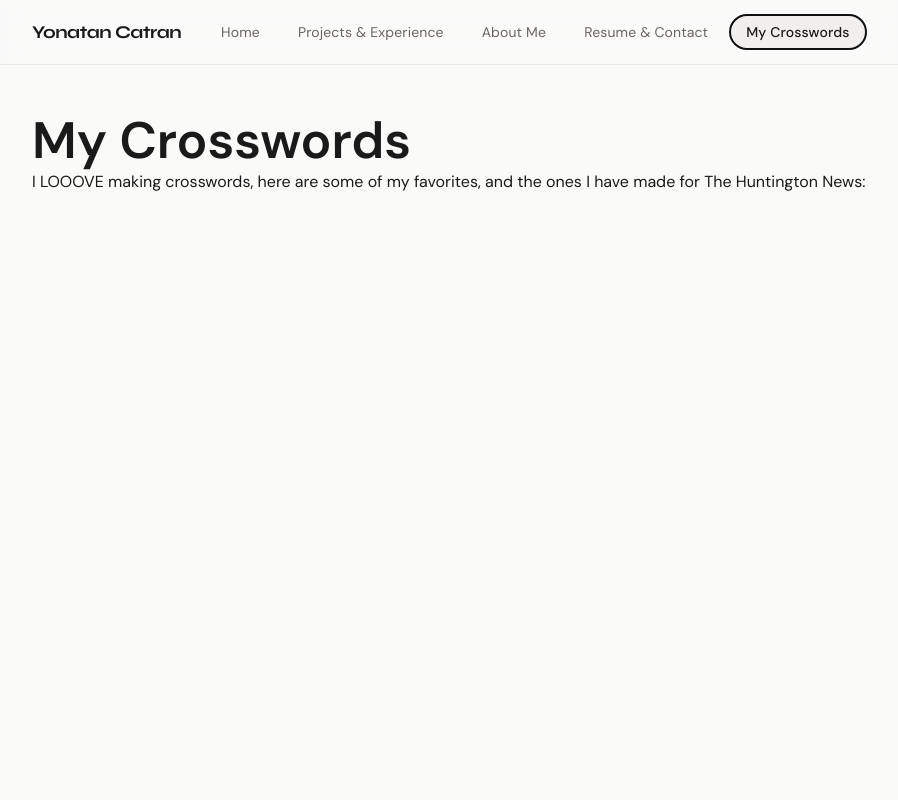
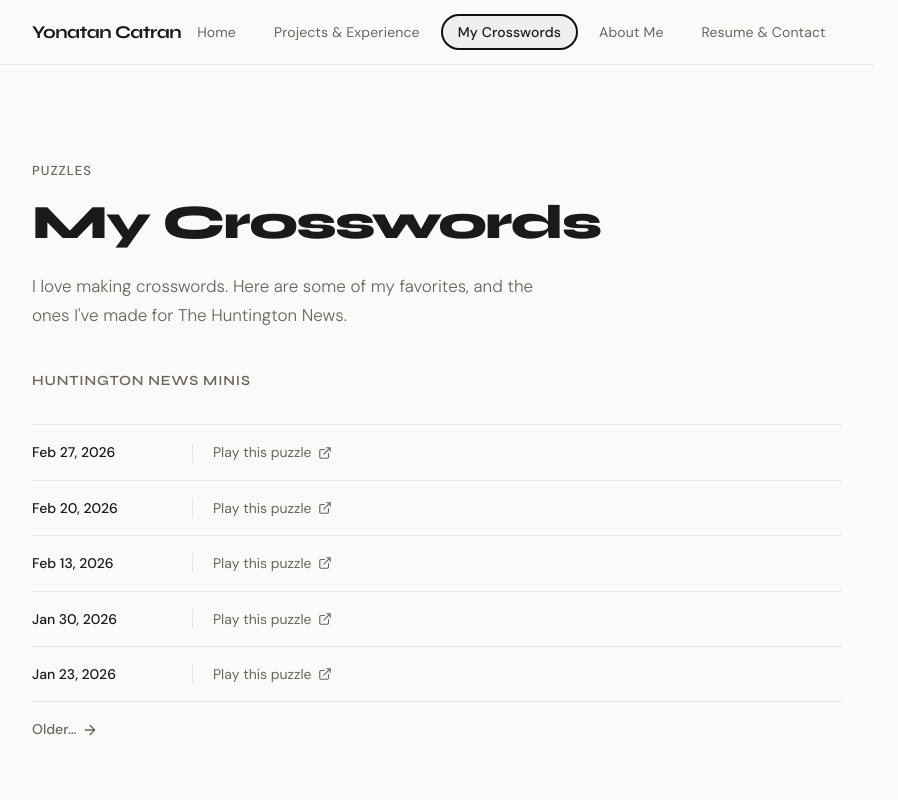
Before and after one commit to catrany/my-portfolio, a React (Vite) app: page / in a window 1280 px wide. Both pictures are taken after a click on the button "My Crosswords". Shown: the top 800 px of the page, without its empty margins (0-898 px from the left). Built offline with nearby package versions, Linux system fonts and the light colour scheme.

Commit message:
Update App.jsx

```diff
--- a/src/App.jsx
+++ b/src/App.jsx
@@ -67,6 +67,22 @@ const EXPERIENCE = [
     period: "Summer 2024 & 2025",
     description: "Lead instructor for students aged 8–13, teaching game development, robotics programming, and digital design. Adapted curriculum for diverse skill levels.",
   },
+];
+
+// --- CROSSWORD DATA ---
+const HUNTINGTON_CROSSWORDS = [
+  { date: "Feb 27, 2026", url: "https://huntnewsnu.com/91727/crossword/mini-crossword-february-28th-2026/" },
+  { date: "Feb 20, 2026", url: "https://huntnewsnu.com/91486/crossword/mini-crossword-february-20th-2026/" },
+  { date: "Feb 13, 2026", url: "https://huntnewsnu.com/91289/crossword/mini-crossword-february-13th-2026/" },
+  { date: "Jan 30, 2026", url: "https://huntnewsnu.com/90988/crossword/mini-crossword-january-30th-2026/" },
+  { date: "Jan 23, 2026", url: "https://huntnewsnu.com/90859/crossword/mini-crossword-january-23rd-2026/" },
+];
+const HUNTINGTON_ARCHIVE_URL = "https://huntnewsnu.com/staff_name/yonatan-catran/#:~:text=Mini%20Crossword%2C%20February%2027th%2C%202026";
+
+const FAVORITE_CROSSWORDS = [
+  { title: "Crossword Title 1", url: "#" },
+  { title: "Crossword Title 2", url: "#" },
+  { title: "Crossword Title 3", url: "#" },
 ];
 
 const PROFILE = {
@@ -562,6 +578,92 @@ const styles = `
   }
   .skills-list { display: flex; flex-wrap: wrap; gap: 6px; }
 
+  /* --- CROSSWORD PAGE --- */
+  .crossword-list { display: flex; flex-direction: column; gap: 0; }
+  .crossword-row {
+    display: flex;
+    align-items: center;
+    padding: 16px 0;
+    border-bottom: 1px solid var(--border);
+  }
+  .crossword-row:first-child { border-top: 1px solid var(--border); }
+  .crossword-date {
+    font-family: var(--font-body);
+    font-size: 14px;
+    font-weight: 500;
+    color: var(--text);
+    min-width: 140px;
+    flex-shrink: 0;
+  }
+  .crossword-divider {
+    width: 1px;
+    height: 20px;
+    background: var(--border);
+    margin: 0 20px;
+    flex-shrink: 0;
+  }
+  .crossword-link {
+    display: inline-flex;
+    align-items: center;
+    gap: 6px;
+    font-size: 14px;
+    font-weight: 400;
+    color: var(--text-secondary);
+    text-decoration: none;
+    transition: var(--transition);
+  }
+  .crossword-link:hover { color: var(--text); }
+  .crossword-older {
+    display: inline-flex;
+    align-items: center;
+    gap: 6px;
+    font-family: var(--font-body);
+    font-size: 14px;
+    font-weight: 500;
+    color: var(--text-secondary);
+    text-decoration: none;
+    padding: 16px 0;
+    transition: var(--transition);
+  }
+  .crossword-older:hover { color: var(--text); }
+  .crossword-older svg { transition: transform 0.2s; }
+  .crossword-older:hover svg { transform: translateX(3px); }
+  .favorites-grid {
+    display: grid;
+    grid-template-columns: repeat(auto-fill, minmax(280px, 1fr));
+    gap: 16px;
+  }
+  .favorite-card {
+    background: var(--surface);
+    border: 1px solid var(--border);
+    border-radius: var(--radius-lg);
+    padding: 20px 24px;
+    transition: var(--transition);
+    text-decoration: none;
+    color: var(--text);
+    display: block;
+  }
+  .favorite-card:hover {
+    border-color: #D0CEC9;
+    box-shadow: 0 4px 16px rgba(0,0,0,0.04);
+    transform: translateY(-2px);
+  }
+  .favorite-card h3 {
+    font-family: var(--font-display);
+    font-size: 16px;
+    font-weight: 700;
+    letter-spacing: -0.02em;
+    margin-bottom: 4px;
+  }
+  .favorite-card span {
+    font-size: 13px;
+    color: var(--text-secondary);
+    font-weight: 400;
+    display: inline-flex;
+    align-items: center;
+    gap: 4px;
+  }
+
   /* --- RESUME & CONTACT --- */
   .contact-grid {
     display: grid;
@@ -664,6 +766,9 @@ const styles = `
     .contact-grid { grid-template-columns: 1fr; gap: 40px; }
     .project-grid { grid-template-columns: 1fr; }
     .hero { padding: 48px 0 40px; }
+    .crossword-date { min-width: 100px; font-size: 13px; }
+    .crossword-divider { margin: 0 12px; }
+    .favorites-grid { grid-template-columns: 1fr; }
   }
 `;
 
@@ -691,6 +796,11 @@ const ChevronRight = () => (
 const DownloadIcon = () => (
   <svg width="16" height="16" viewBox="0 0 24 24" fill="none" stroke="currentColor" strokeWidth="2" strokeLinecap="round" strokeLinejoin="round">
     <path d="M21 15v4a2 2 0 01-2 2H5a2 2 0 01-2-2v-4M7 10l5 5 5-5M12 15V3" />
+  </svg>
+);
+const ExternalLink = () => (
+  <svg width="14" height="14" viewBox="0 0 24 24" fill="none" stroke="currentColor" strokeWidth="2" strokeLinecap="round" strokeLinejoin="round">
+    <path d="M18 13v6a2 2 0 01-2 2H5a2 2 0 01-2-2V8a2 2 0 012-2h6M15 3h6v6M10 14L21 3" />
   </svg>
 );
 
@@ -906,9 +1016,46 @@ function ProjectDetailPage({ projectId, onNavigate }) {
 
 function CrosswordsPage() {
   return (
-    <div className="page" key="art">
-      <h1>My Crosswords</h1>
-      <p>I LOOOVE making crosswords, here are some of my favorites, and the ones I have made for The Huntington News:</p>
+    <div className="page" key="crosswords">
+      <div className="hero" style={{ padding: "48px 0 40px" }}>
+        <div className="hero-label fade-in stagger-1">Puzzles</div>
+        <h1 className="fade-in stagger-2" style={{ fontSize: "clamp(32px, 5vw, 48px)" }}>My Crosswords</h1>
+        <p className="fade-in stagger-3">
+          I love making crosswords. Here are some of my favorites, and the ones I've made for The Huntington News.
+        </p>
+      </div>
+
+      {/* --- Huntington News Minis --- */}
+      <div className="section-header fade-in stagger-4">
+        <span className="section-title">Huntington News Minis</span>
+      </div>
+      <div className="crossword-list fade-in stagger-5">
+        {HUNTINGTON_CROSSWORDS.map((cw, i) => (
+          <div key={i} className="crossword-row">
+            <span className="crossword-date">{cw.date}</span>
+            <div className="crossword-divider" />
+            <a href={cw.url} className="crossword-link" target="_blank" rel="noopener noreferrer">
+              Play this puzzle <ExternalLink />
+            </a>
+          </div>
+        ))}
+      </div>
+      <a href={HUNTINGTON_ARCHIVE_URL} className="crossword-older fade-in stagger-6" target="_blank" rel="noopener noreferrer">
+        Older… <ArrowRight />
+      </a>
+
+      {/* --- Favorites from Crosshare --- */}
+      <div className="section-header fade-in stagger-7" style={{ marginTop: 64 }}>
+        <span className="section-title">My Favorites (from Crosshare)</span>
+      </div>
+      <div className="favorites-grid fade-in stagger-8">
+        {FAVORITE_CROSSWORDS.map((cw, i) => (
+          <a key={i} href={cw.url} className="favorite-card" target="_blank" rel="noopener noreferrer">
+            <h3>{cw.title}</h3>
+            <span>Play on Crosshare <ExternalLink /></span>
+          </a>
+        ))}
+      </div>
     </div>
   );
 }
@@ -964,7 +1111,6 @@ function ResumeContactPage() {
 
           <div className="fade-in stagger-3" style={{ marginBottom: 32 }}>
             <div className="about-sidebar-title" style={{ marginBottom: 14 }}>Download Resume</div>
-            {/* Replace "#" with the path to your resume PDF */}
             <a href="#" className="resume-btn" target="_blank" rel="noopener noreferrer">
               <DownloadIcon /> Resume (PDF)
             </a>
@@ -1031,9 +1177,9 @@ export default function App() {
   const NAV_ITEMS = [
     ["home", "Home"],
     ["projects", "Projects & Experience"],
+    ["crosswords", "My Crosswords"],
     ["about", "About Me"],
     ["contact", "Resume & Contact"],
-    ["crosswords", "My Crosswords"]
   ];
 
   return (
```
